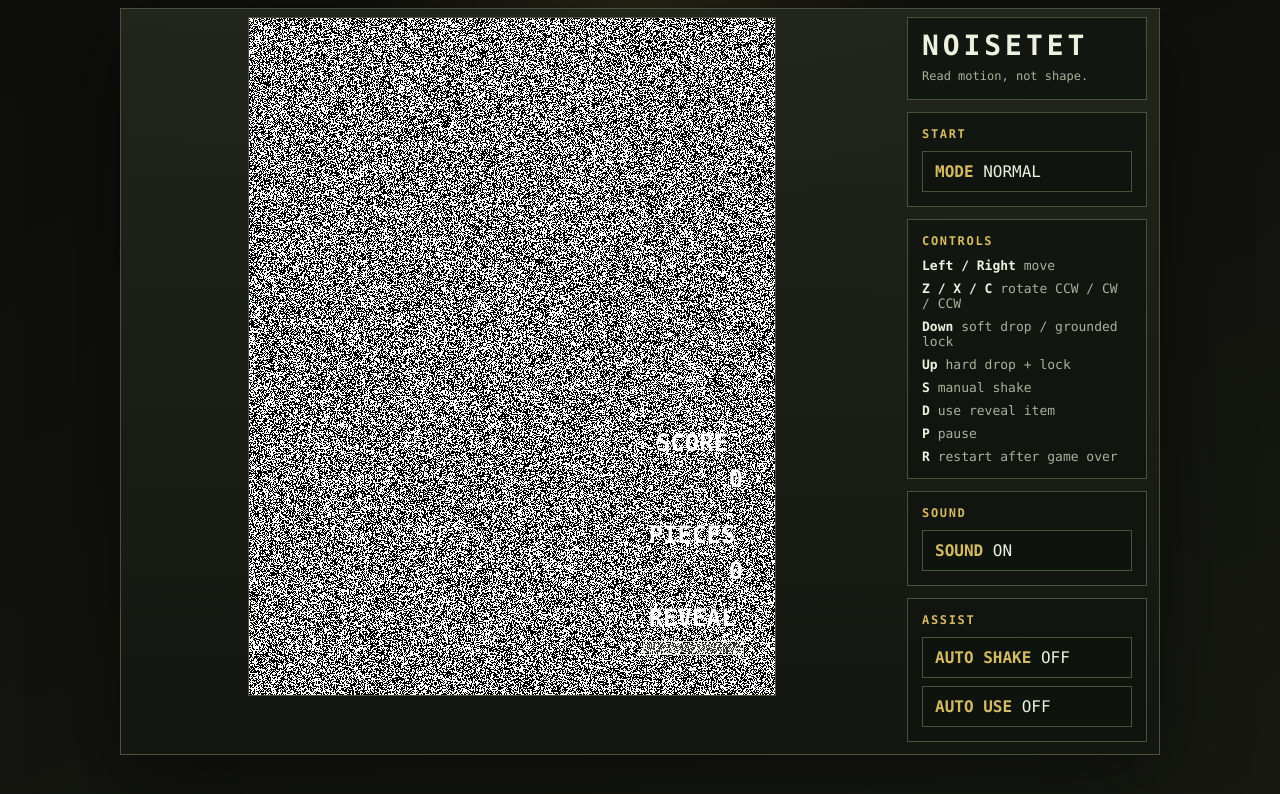
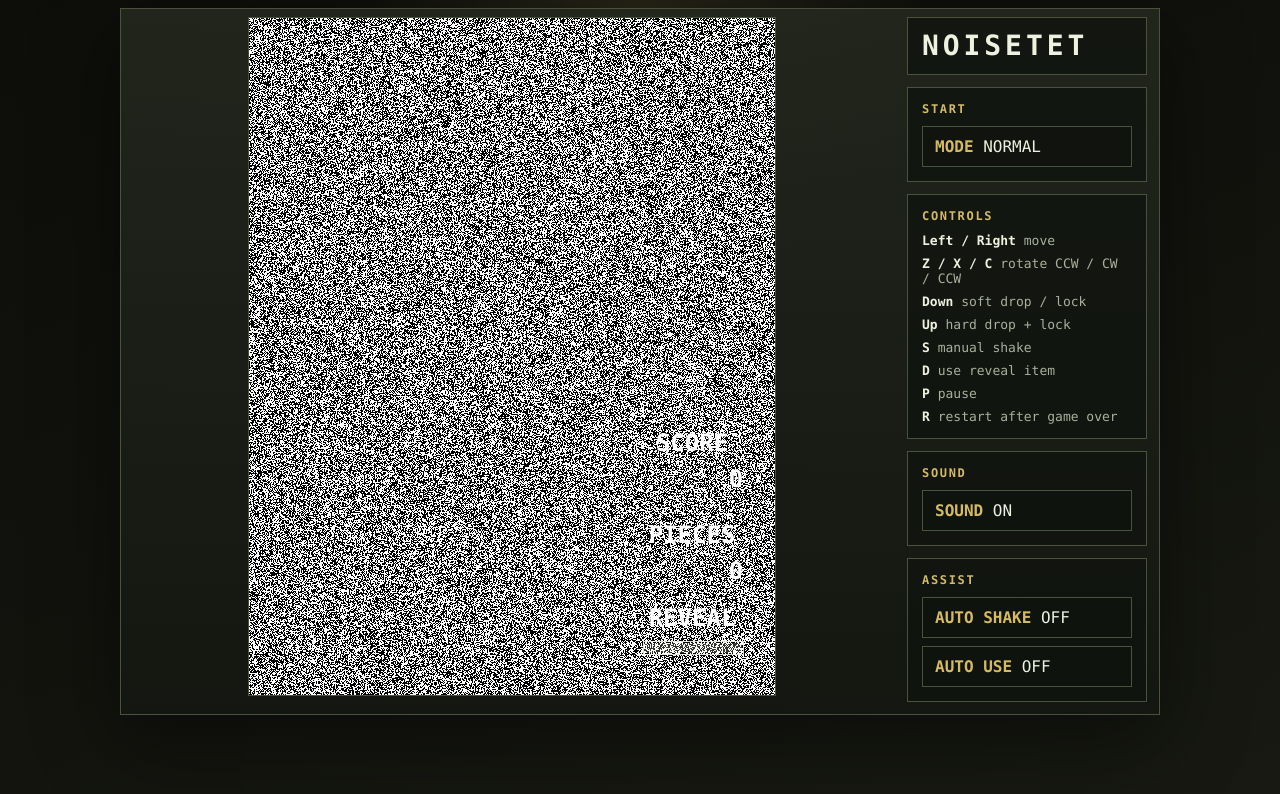
Before and after one commit to hiroshi-manabe/noisetet, a website built with Vite: page index.html in a window 1280 px wide. Built offline with nearby package versions, Linux system fonts and the light colour scheme.

Commit message:
Tighten sidebar text

```diff
--- a/index.html
+++ b/index.html
@@ -175,7 +175,6 @@
         <section class="card" id="title-card">
           <div class="brand">
             <h1>NOISETET</h1>
-            <p>Read motion, not shape.</p>
           </div>
         </section>
         <section class="card" id="stats-card">
@@ -191,7 +190,7 @@
           <div class="controls">
             <div><strong>Left / Right</strong> move</div>
             <div><strong>Z / X / C</strong> rotate CCW / CW / CCW</div>
-            <div><strong>Down</strong> soft drop / grounded lock</div>
+            <div><strong>Down</strong> soft drop / lock</div>
             <div><strong>Up</strong> hard drop + lock</div>
             <div><strong>S</strong> manual shake</div>
             <div id="item-reveal-control"><strong>D</strong> use reveal item</div>
```
